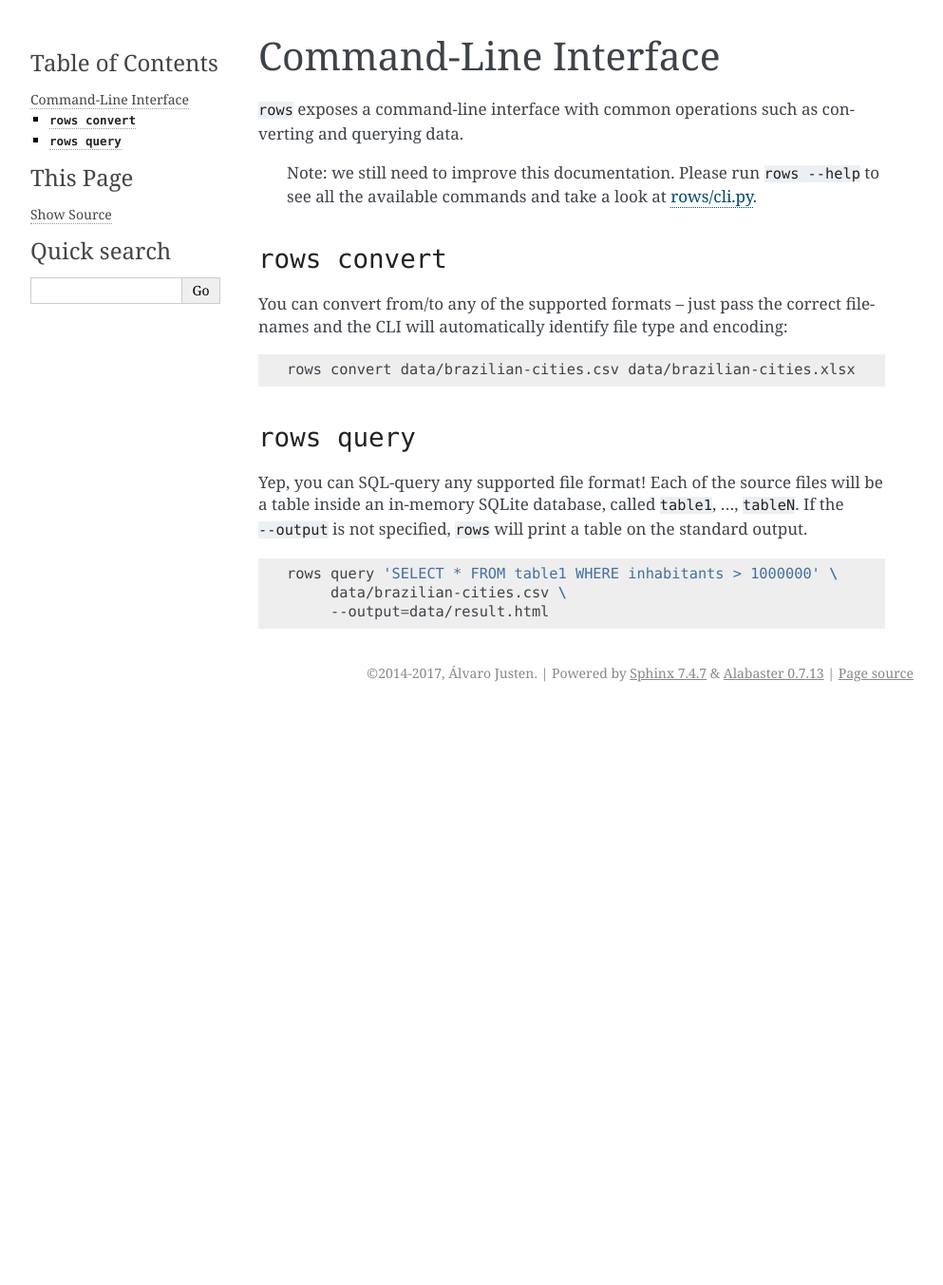
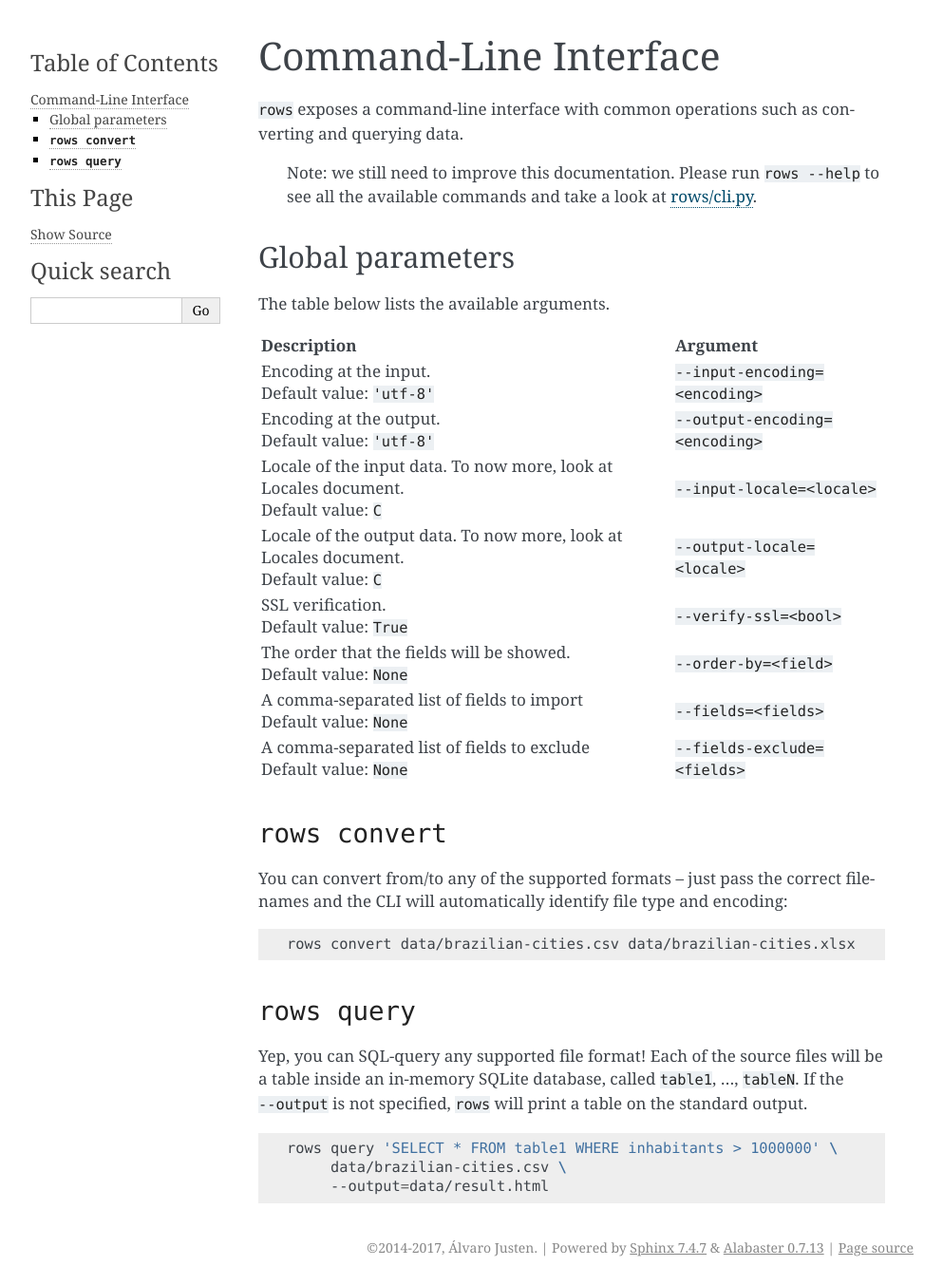
Before and after one commit to turicas/rows, a Sphinx documentation site: the page built from docs/command-line-interface.md, in a window 1280 px wide. Shown: the whole page at 95% size, without its empty margins (148-1141 px from the left). Built offline with Sphinx 7.4.7, drawn with Linux system fonts in a browser that asks for light colours; before the commit the page ends 900 px from its top, so only the background shows below that.

Commit message:
Update the CLI documentation with Global parameters

```diff
--- a/docs/command-line-interface.md
+++ b/docs/command-line-interface.md
@@ -7,6 +7,100 @@
 > Note: we still need to improve this documentation. Please run `rows --help`
 > to see all the available commands and take a look at [rows/cli.py][rows-cli].
 
+## Global parameters
+
+The table below lists the available arguments.
+
+<table>
+	<thead>
+	<tr>
+		<th>Description</th>
+		<th>Argument</span></th>
+	</tr>
+	</thead>
+     <tbody>
+          <tr>
+               <td>
+                    Encoding at the input.
+                    <br />
+                    Default value: <code>'utf-8'</code>
+               </td>
+               <td>
+                    <code class="flag">--input-encoding=&lt;encoding&gt;</code>
+               </td>
+          </tr>
+          <tr>
+               <td>
+                    Encoding at the output.
+                    <br />
+                    Default value: <code>'utf-8'</code>
+               </td>
+               <td>
+                    <code class="flag">--output-encoding=&lt;encoding&gt;</code>
+               </td>
+          </tr>
+          <tr>
+               <td>
+                    Locale of the input data. To now more, look at Locales document.
+                    <br />
+                    Default value: <code>C</code>
+               </td>
+               <td>
+                    <code class="flag">--input-locale=&lt;locale&gt;</code>
+               </td>
+          </tr>
+          <tr>
+               <td>
+                    Locale of the output data. To now more, look at Locales document.
+                    <br />
+                    Default value: <code>C</code>
+               </td>
+               <td>
+                    <code class="flag">--output-locale=&lt;locale&gt;</code>
+               </td>
+          </tr>
+          <tr>
+               <td>
+                    SSL verification.
+                    <br />
+                    Default value: <code>True</code>
+               </td>
+               <td>
+                    <code class="flag">--verify-ssl=&lt;bool&gt;</code>
+               </td>
+          </tr>
+          <tr>
+               <td>
+                    The order that the fields will be showed.
+                    <br />
+                    Default value: <code>None</code>
+               </td>
+               <td>
+                    <code class="flag">--order-by=&lt;field&gt;</code>
+               </td>
+          </tr>
+          <tr>
+               <td>
+                    A comma-separated list of fields to import
+                    <br />
+                    Default value: <code>None</code>
+               </td>
+               <td>
+                    <code class="flag">--fields=&lt;fields&gt;</code>
+               </td>
+          </tr>
+          <tr>
+               <td>
+                    A comma-separated list of fields to exclude
+                    <br />
+                    Default value: <code>None</code>
+               </td>
+               <td>
+                    <code class="flag">--fields-exclude=&lt;fields&gt;</code>
+               </td>
+          </tr>
+      </tbody>
+</table>
 
 ## `rows convert`
 
```
